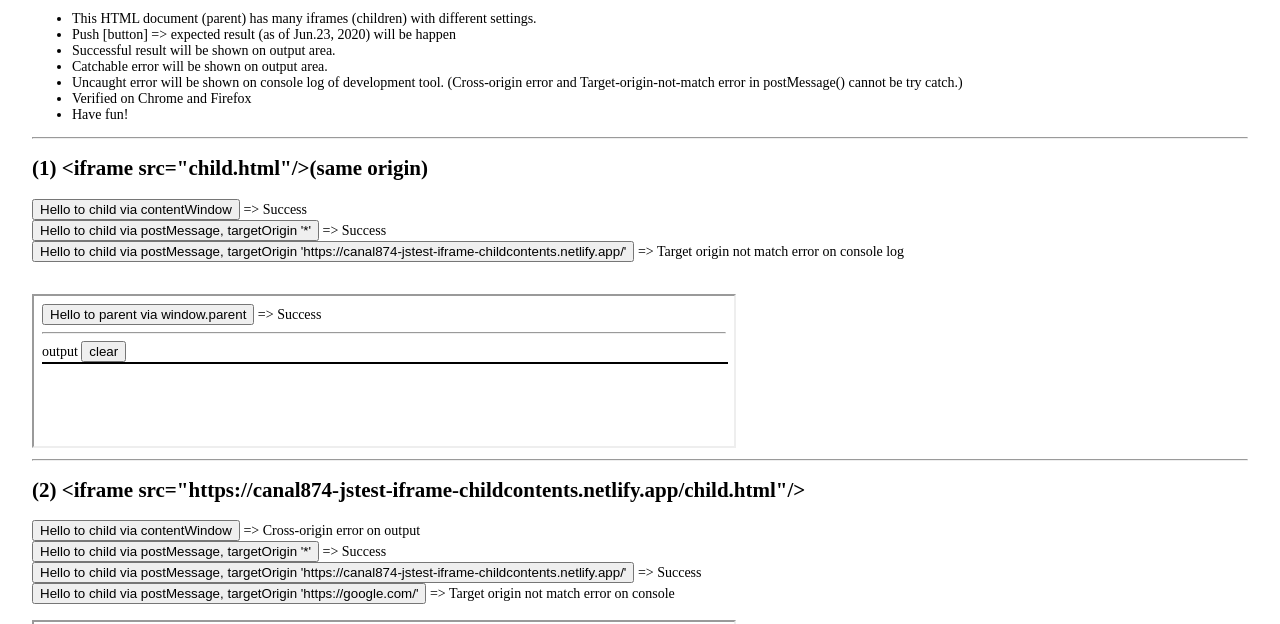
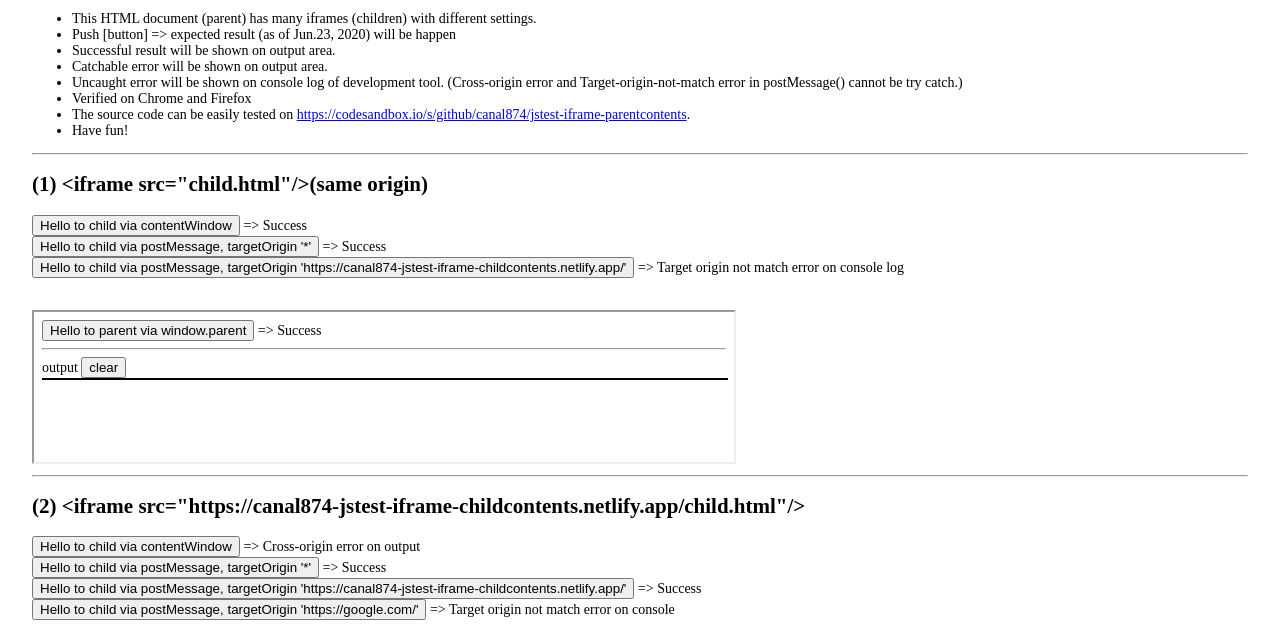
Before and after one commit to canal874/jstest-iframe-parentcontents, a website: page index.html in a window 1280 px wide. Shown: the part 202-826 px from the top of the page. Drawn offline with Linux system fonts and the light colour scheme; grey boxes are pictures that could not be loaded.

Commit message:
add: Link to CodeSandbox

```diff
--- a/index.html
+++ b/index.html
@@ -28,6 +28,7 @@
         <li>Catchable error will be shown on output area.</li>
         <li>Uncaught error will be shown on console log of development tool. (Cross-origin error and Target-origin-not-match error  in postMessage() cannot be try catch.)</li>
         <li>Verified on Chrome and Firefox</li>
+        <li>The source code can be easily tested on <a href="https://codesandbox.io/s/github/canal874/jstest-iframe-parentcontents">https://codesandbox.io/s/github/canal874/jstest-iframe-parentcontents</a>.</li>
         <li>Have fun!</li>
       </ul>
 </p>
```
